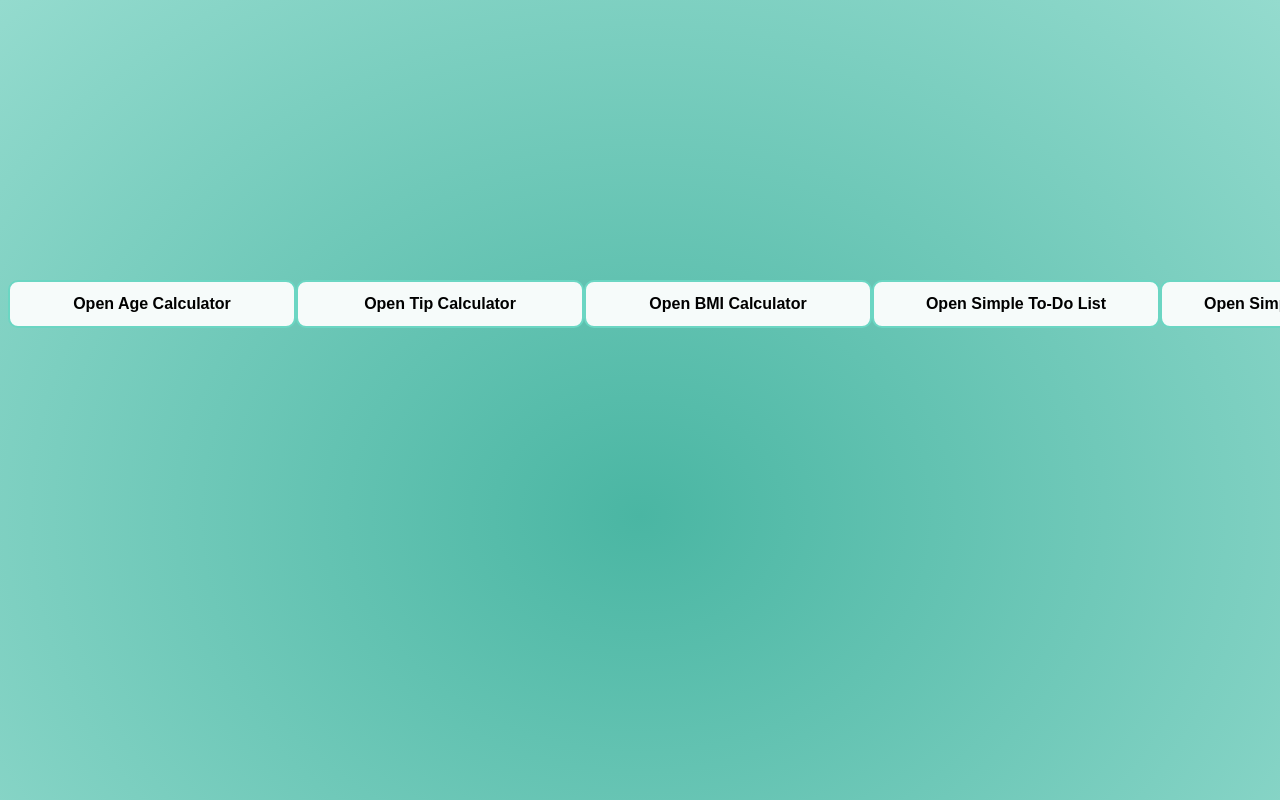
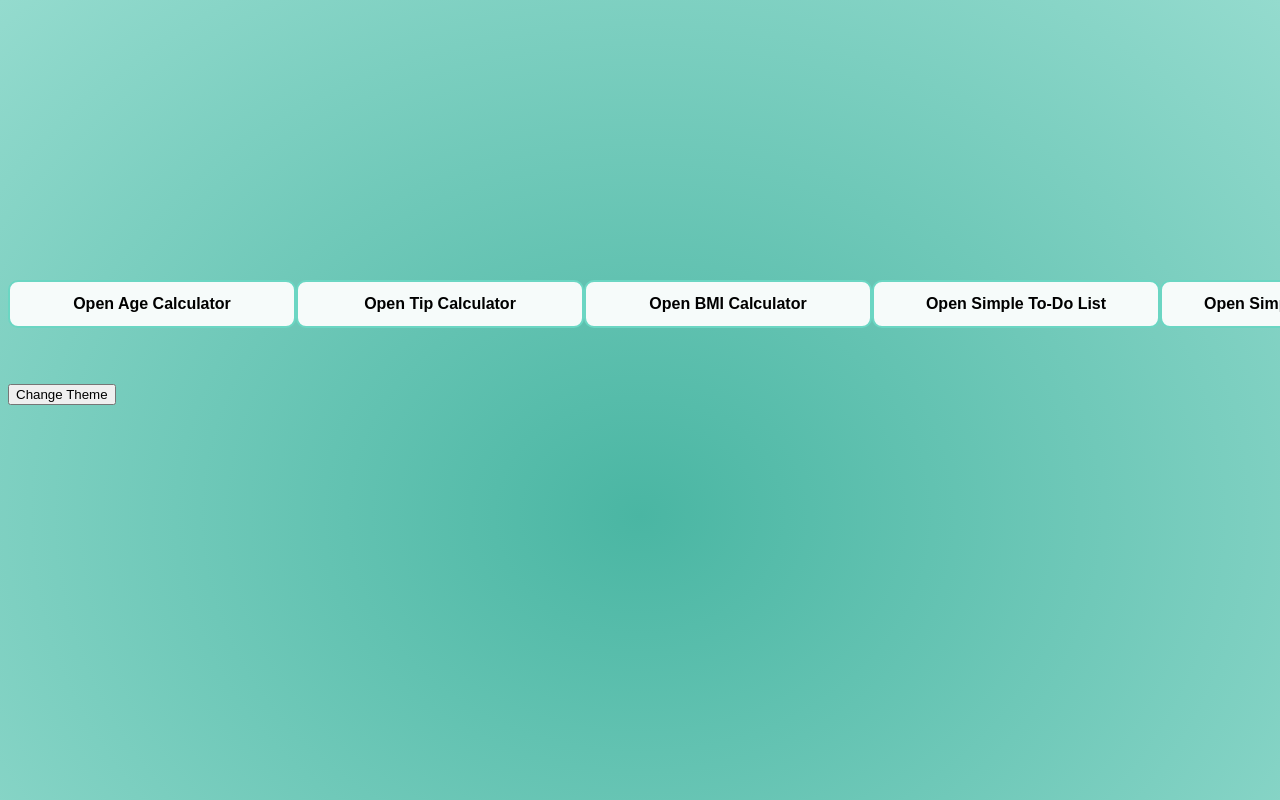
Before and after one commit to DaedraDante/small-react-project-bundle, a React (Vite) app: page / in a window 1280 px wide. Shown: the top 800 px of the page. Built offline with nearby package versions, Linux system fonts and the light colour scheme.

Commit message:
update 9 b u t t o n

```diff
--- a/src/App.jsx
+++ b/src/App.jsx
@@ -16,6 +16,10 @@ function App() {
     setActiveApp("BMICalc");
   }
 
+
+  const changeTheme = () => {
+    alert("Changed Theme");
+  }
   const changeScreen = () => {
     if(activeApp === "AgeCalc") {
       btnsDiv.style.display = "none";
@@ -44,6 +48,7 @@ function App() {
         <button className='app-primary-btn app-main-menu-btn'>Open Simple Weather App</button>
 
       </div>
+      <button onClick={changeTheme}>Change Theme</button>
       {changeScreen()}
     </>
   )
```
